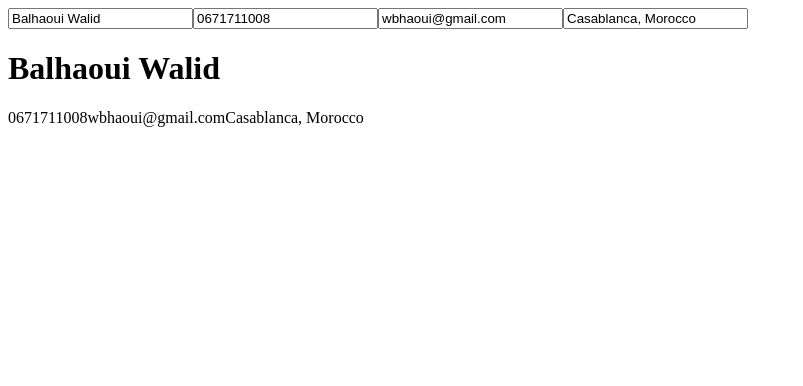
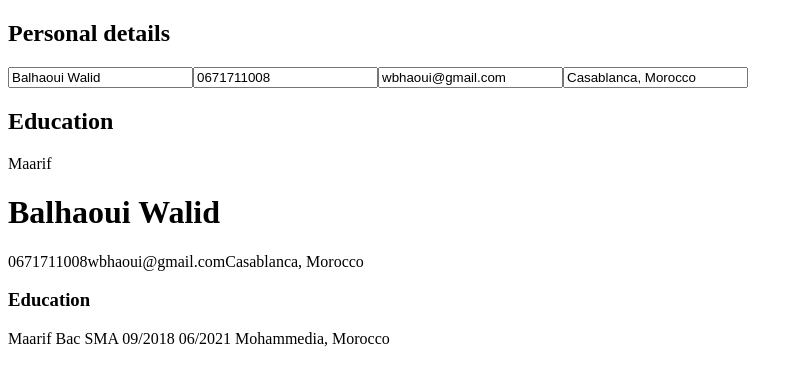
Before and after one commit to Archesper/react-cv-generator, a React (Vite) app: page / in a window 1280 px wide. Shown: the top 386 px of the page, without its empty margins (0-803 px from the left). Built offline with nearby package versions, Linux system fonts and the light colour scheme.

Commit message:
Add education/experience edit functionality

```diff
--- a/src/components/App.jsx
+++ b/src/components/App.jsx
@@ -1,5 +1,6 @@
 import CV from "./CV";
 import InfoInput from "./InfoInput.jsx";
+import MultiInput from "./MultiInput";
 import { useState } from "react";
 
 export default function App() {
@@ -8,23 +9,65 @@ export default function App() {
     phoneNumber: "0671711008",
     email: "wbhaoui@gmail.com",
     address: "Casablanca, Morocco",
+    education: [
+      {
+        id: 0,
+        school: "Maarif",
+        name: "Maarif", // For MultiInput component to distinguish
+        // between "education" and "experience" objects
+        degree: "Bac SMA",
+        startDate: "09/2018",
+        endDate: "06/2021",
+        location: "Mohammedia, Morocco",
+      },
+    ],
   };
   const [resumeData, setResumeData] = useState(defaultResumeData);
-  const handleDataUpdate = (e) => {
+  const handlePersonalDataUpdate = (e) => {
     console.log(e.target.name);
     const newData = { ...resumeData, [e.target.name]: e.target.value };
     setResumeData(newData);
   };
+  const handleTargettedUpdate = (e) => {
+    e.preventDefault();
+    const targettedSection = e.target.dataset.target;
+    const targetID = e.target.dataset.targetid;
+    console.log(targetID);
+    const newContent = resumeData[targettedSection].map((item) => {
+      if (item.id != targetID) {
+        return item;
+      } else {
+        const newItem = {};
+        Array.from(e.target.elements).forEach((el) => {
+          newItem[el.name] = el.value;
+        });
+        newItem["id"] = Number(targetID);
+        newItem["name"] =
+          targettedSection === "education" ? newItem.school : newItem.company;
+        return newItem;
+      }
+    });
+    const newData = { ...resumeData, [targettedSection]: newContent };
+    console.log(newData);
+    setResumeData(newData);
+  };
   return (
     <>
+      <h2>Personal details</h2>
       <InfoInput
-        stateUpdater={handleDataUpdate}
+        stateUpdater={handlePersonalDataUpdate}
         fullName={resumeData.fullName}
         phoneNumber={resumeData.phoneNumber}
         email={resumeData.email}
         address={resumeData.address}
-      >
-      </InfoInput>
+      ></InfoInput>
+      <h2>Education</h2>
+      <MultiInput
+        editHandler={handleTargettedUpdate}
+        target="education"
+        fields={["school", "degree", "startDate", "endDate", "location"]}
+        content={resumeData.education}
+      ></MultiInput>
       <CV data={resumeData}></CV>
     </>
   );
--- a/src/components/CV.jsx
+++ b/src/components/CV.jsx
@@ -1,5 +1,5 @@
 export default function CV({data}) {
-  const {fullName, phoneNumber, email, address} = data;
+  const {fullName, phoneNumber, email, address, education} = data;
   return (
     <div id="CV">
       <div className="personal-info">
@@ -9,6 +9,10 @@ export default function CV({data}) {
           <span className="email">{email}</span>
           <span className="address">{address}</span>
         </div>
+        <h3>Education</h3>
+        {education.map((ed) => {
+          return (<div key={ed.id}>{ed.school} {ed.degree} {ed.startDate} {ed.endDate} {ed.location}</div>);
+        })}
       </div>
     </div>
   );
--- a/src/components/CustomInput.jsx
+++ b/src/components/CustomInput.jsx
@@ -9,7 +9,9 @@ export default function CustomInput({name, defaultValue, onChange}) {
       value = {value}
       onChange = {(event) => {
         setValue(event.target.value);
-        onChange(event);
+        if (onChange) {
+          onChange(event);
+        }
       }}
     />
   );
--- /dev/null
+++ b/src/components/Info.jsx
@@ -0,0 +1,5 @@
+export default function Info({name, onClick}) {
+  return (
+    <div onClick={onClick}>{name}</div>
+  );
+}
--- /dev/null
+++ b/src/components/MultiInput.jsx
@@ -0,0 +1,56 @@
+import { useState } from "react";
+import CustomInput from "./CustomInput";
+import Info from "./Info";
+
+export default function MultiInput({ target, fields, content, editHandler }) {
+  const [inputState, setInputState] = useState({ action: "default" });
+  if (inputState.action === "default") {
+    return (
+      <>
+        {content.map((item) => {
+          return (
+            <Info
+              onClick={() => {
+                setInputState({ action: "edit", id: item.id });
+              }}
+              key={item.id}
+              name={item.name}
+            ></Info>
+          );
+        })}
+      </>
+    );
+  } else if (inputState.action === "edit") {
+    const contentToEdit = content.find((item) => item.id === inputState.id);
+    return (
+      <>
+        <form
+          onSubmit={(e) => {
+            editHandler(e);
+            setInputState({ action: "default" });
+          }}
+          id={target + "Form"}
+          data-target={target}
+          data-targetid={inputState.id}
+        >
+          {fields.map((field, index) => {
+            return (
+              <label id={crypto.randomUUID()}>
+                {" "}
+                {field}
+                <CustomInput
+                  name={field}
+                  defaultValue={contentToEdit[field]}
+                ></CustomInput>
+              </label>
+            );
+          })}
+          <button onClick={() => setInputState({ action: "default" })}>
+            cancel
+          </button>
+          <button type="submit">Confirm</button>
+        </form>
+      </>
+    );
+  }
+}
```
